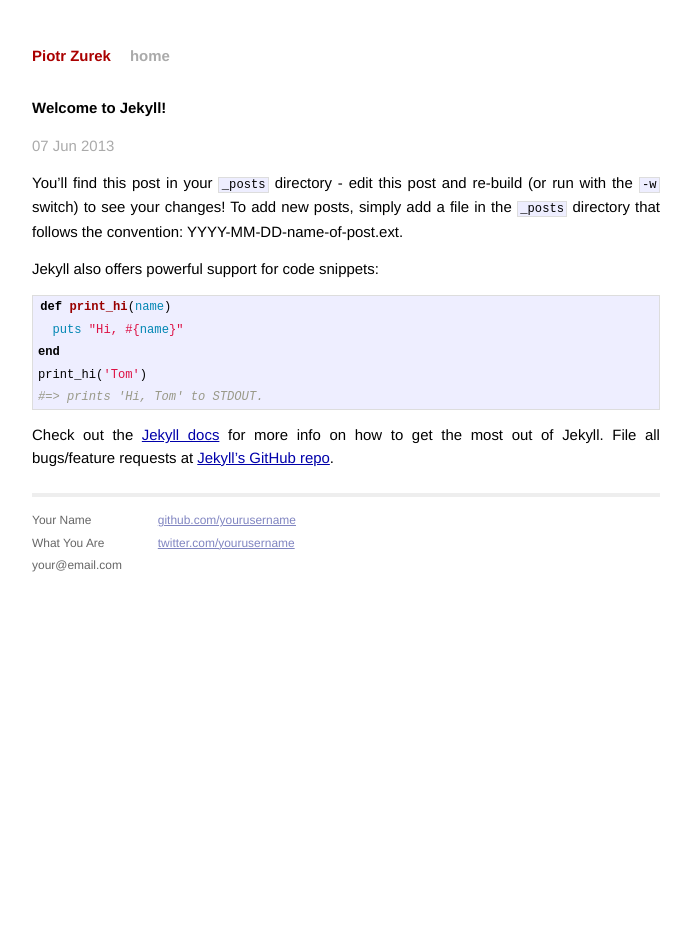
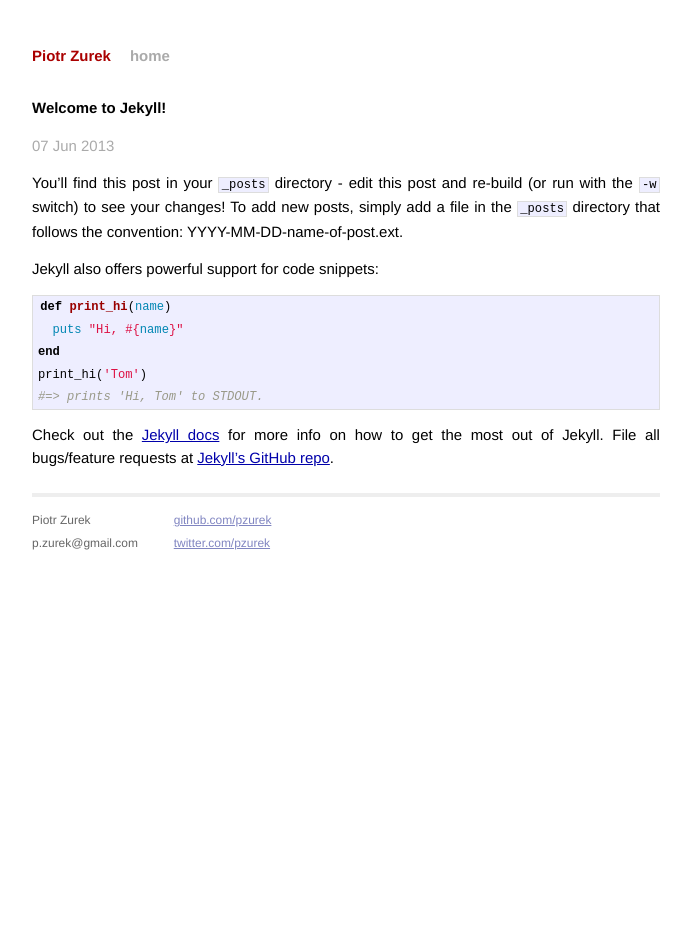
Before and after one commit to pzurek/piotrzurek.net, a Jekyll site: the page built from _posts/2013-06-07-welcome-to-jekyll.markdown, in a window 1280 px wide. Shown: the whole page, without its empty margins (294-985 px from the left). Built offline with Jekyll 4.4.1, drawn with Linux system fonts in a browser that asks for light colours.

Commit message:
Basic info

```diff
--- a/_layouts/default.html
+++ b/_layouts/default.html
@@ -27,15 +27,14 @@
             <div class="footer">
               <div class="contact">
                 <p>
-                  Your Name<br />
-                  What You Are<br />
-                  your@email.com
+                  Piotr Zurek<br />
+                  p.zurek@gmail.com
                 </p>
               </div>
               <div class="contact">
                 <p>
-                  <a href="http://github.com/yourusername/">github.com/yourusername</a><br />
-                  <a href="http://twitter.com/yourusername/">twitter.com/yourusername</a><br />
+                  <a href="http://github.com/pzurek/">github.com/pzurek</a><br />
+                  <a href="http://twitter.com/pzurek/">twitter.com/pzurek</a><br />
                 </p>
               </div>
             </div>
```
